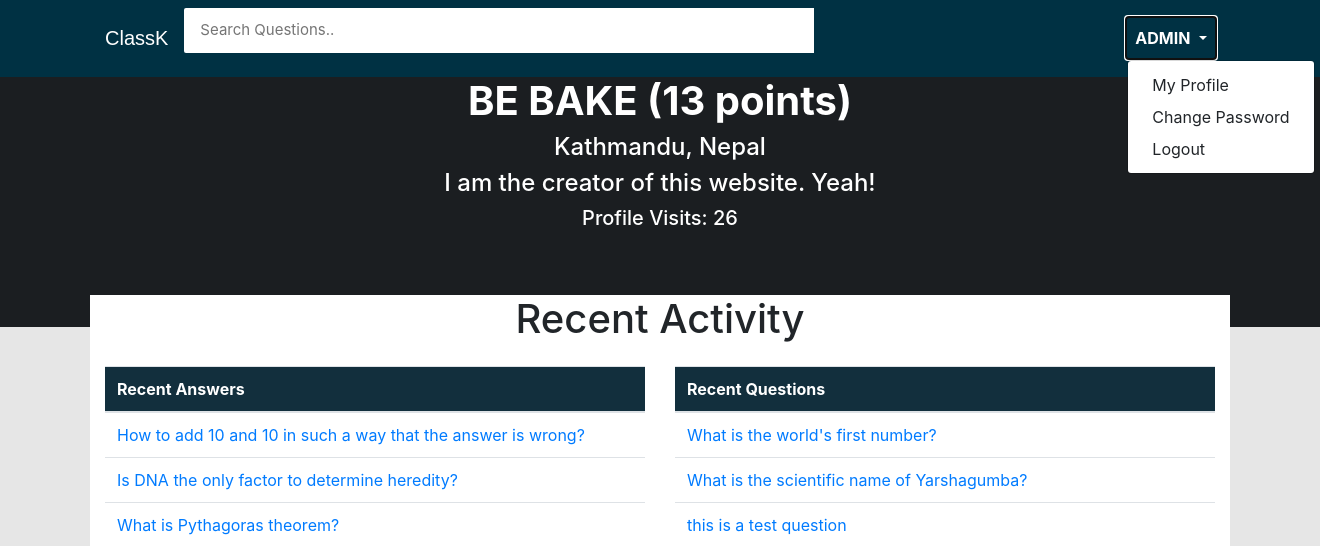
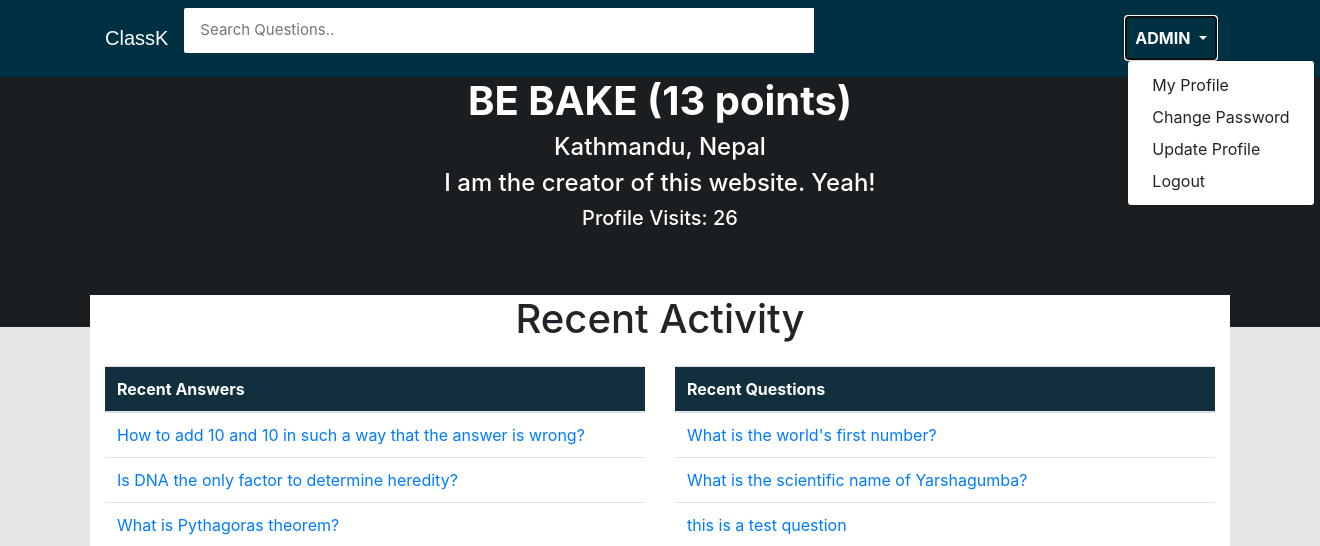
Before and after one commit to onthir/classk-questions, a Django app: page /accounts/profile/admin in a window 1320 px wide, after a click on "ADMIN". Shown: the top 546 px of the page. Run offline with Django 3.2, Linux system fonts and the light colour scheme; a user stored in the database is signed in; data comes from the database, SQL or seed files in the repository; both versions use the stored data as it was after the commit; some libraries are stand-ins or nearby versions; some web fonts are replaced.

Commit message:
Update Profile testing

```diff
--- a/account/templates/account/profile.html
+++ b/account/templates/account/profile.html
@@ -43,6 +43,7 @@
                             <div class="dropdown-menu" aria-labelledby="navbarDropdownMenuLink">
                                 <a class="dropdown-item" href="{% url 'accounts:profile' user.username %}">My Profile</a>
                                 <a href="{% url 'accounts:change_password' %}" class="dropdown-item">Change Password</a>
+                                <a href="{% url 'accounts:update_profile' user.username %}" class="dropdown-item">Update Profile</a>
                                 <a class="dropdown-item" href="{% url 'accounts:logout' %}">Logout</a>
                             </div>
                         </li>
--- a/account/views.py
+++ b/account/views.py
@@ -105,13 +105,16 @@ def update_profile(request, user):
     if request.user.is_authenticated:
         user_info = User.objects.get(username=user)
         profile = Profile.objects.get(user_id=user_info.id)
-        if request.method == 'POST':
-            form = UpdateProfileForm(request.POST or None, instance=profile)
-            if form.is_valid():
-                form.save()
-                return redirect("main:home")
+        if request.user == profile.user:
+            if request.method == 'POST':
+                form = UpdateProfileForm(request.POST or None, instance=profile)
+                if form.is_valid():
+                    form.save()
+                    return HttpResponseRedirect('/accounts/profile/%s' %user)
+            else:
+                form = UpdateProfileForm(request.POST or None, instance=profile)
+            return render(request, 'account/update-account.html', {'form': form})
         else:
-            form = UpdateProfileForm(request.POST or None, instance=profile)
-        return render(request, 'account/update-account.html', {'form': form})
+            return redirect('main:home')
     else:
         return redirect("main:home")
--- a/main/templates/main/base.html
+++ b/main/templates/main/base.html
@@ -43,6 +43,7 @@
                             <div class="dropdown-menu" aria-labelledby="navbarDropdownMenuLink">
                                 <a class="dropdown-item" href="{% url 'accounts:profile' user.username %}">My Profile</a>
                                 <a href="{% url 'accounts:change_password' %}" class="dropdown-item">Change Password</a>
+                                <a href="{% url 'accounts:update_profile' user.username %}" class="dropdown-item">Update Profile</a>
                                 <a class="dropdown-item" href="{% url 'accounts:logout' %}">Logout</a>
                             </div>
                         </li>
--- a/main/views.py
+++ b/main/views.py
@@ -195,7 +195,7 @@ def update_answer(request, slug):
                 form = AnswerForm(request.POST or None, instance=answer)
             return render(request, 'main/edit-answer.html', {'form': form, 'quest':quest})
         else:
-            return redirect("main:home")
+            return HttpResponseRedirect('/details/%s' %slug)
 
     else:
         return redirect("main:home")
```
Also changed, not shown: db.sqlite3.
